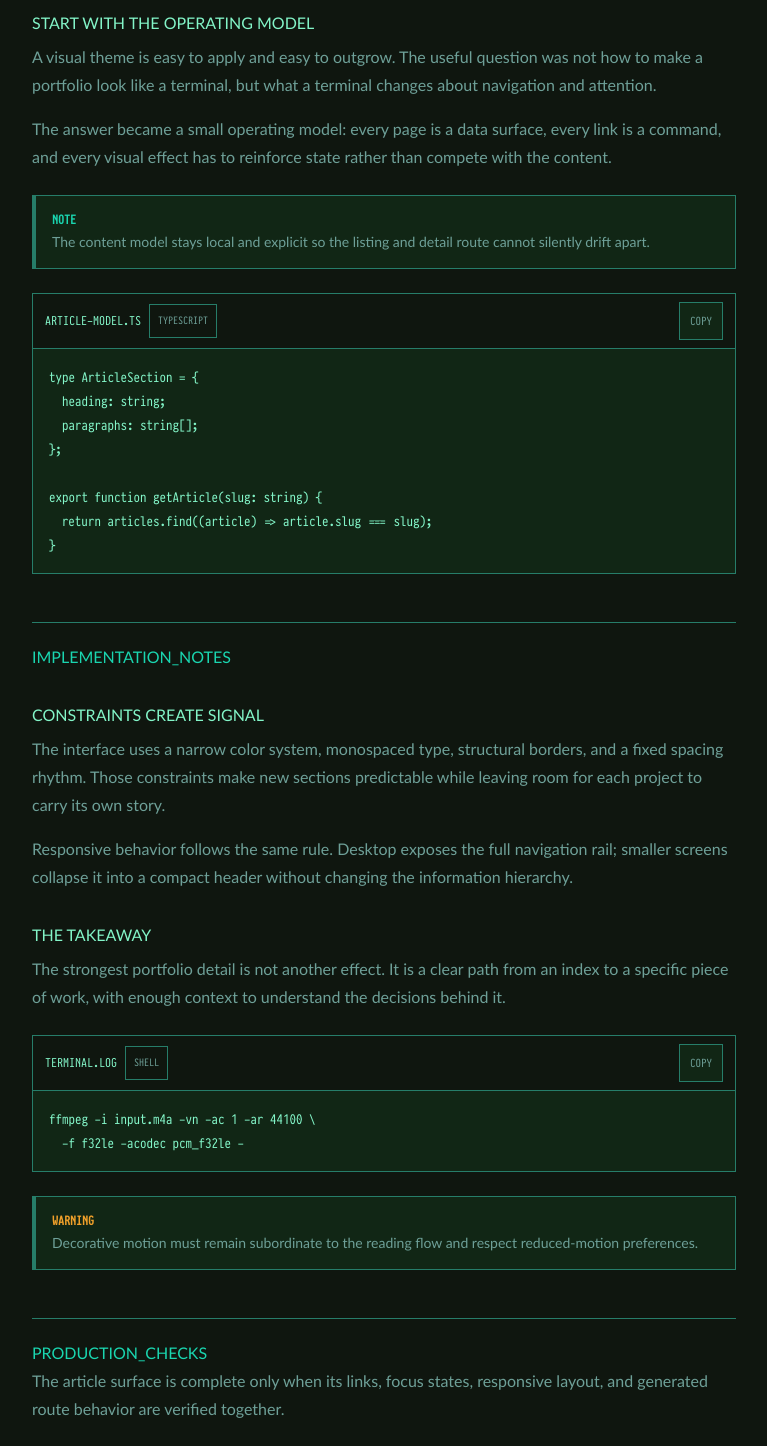
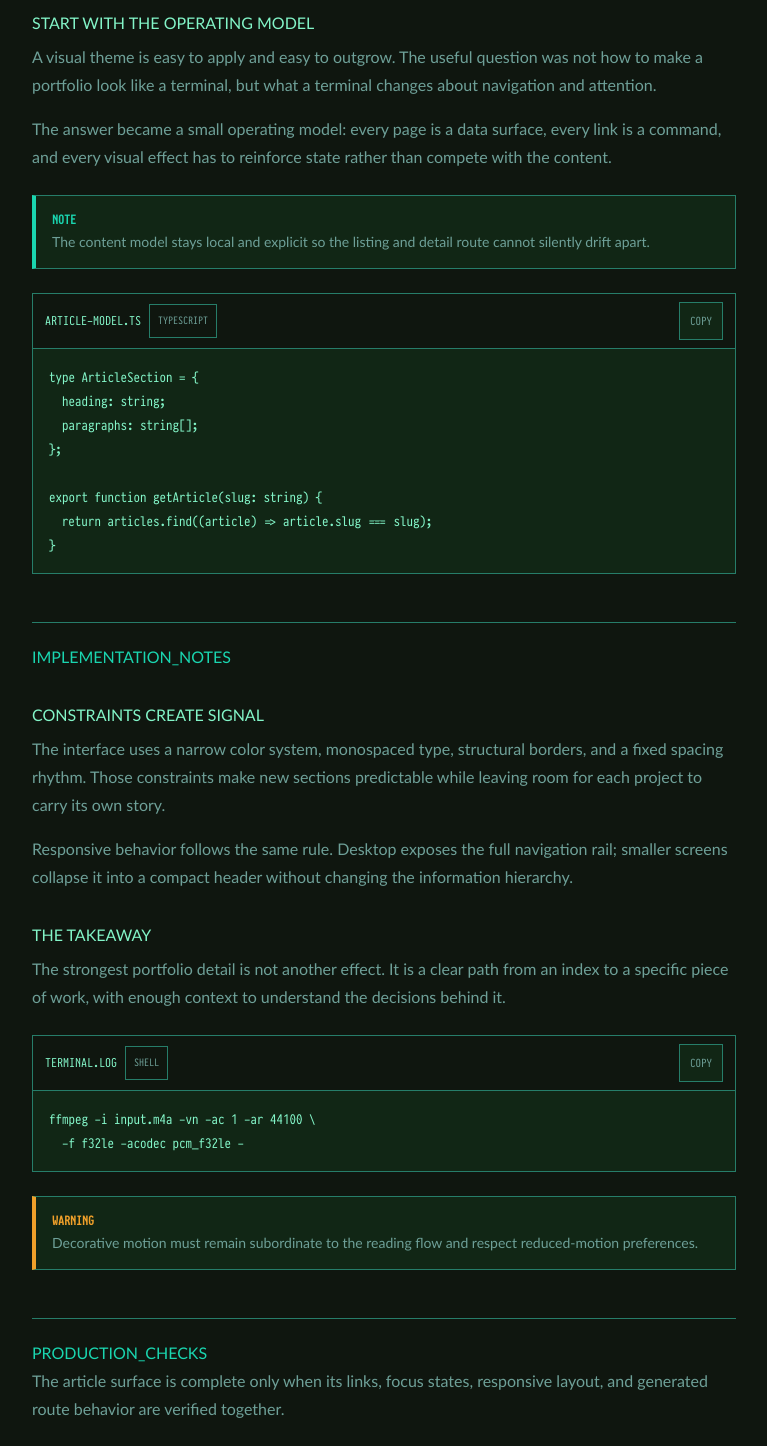
Before and after one commit to ginn1111/maxtrix-portfolio, a Next.js app: page /hub/blog/building-a-matrix-themed-portfolio in a window 1280 px wide. Shown: the part 856-2302 px from the top of the page, without its empty margins (244-1011 px from the left). Built offline with nearby package versions, Linux system fonts and the light colour scheme.

Commit message:
fix: distinguish article callout borders

```diff
--- a/components/blog/article-detail.tsx
+++ b/components/blog/article-detail.tsx
@@ -199,7 +199,7 @@ export function ArticleDetail({ post }: { post: BlogPost }) {
                 {section.paragraphs.map((paragraph) => <p key={paragraph} className="mb-4">{paragraph}</p>)}
               </section>
             ))}
-            <div className="my-6 border border-outline-variant border-l-4 border-l-primary-fixed-dim bg-surface-container-low p-4">
+            <div className="my-6 border border-outline-variant border-l-4 bg-surface-container-low p-4" style={{ borderLeftColor: "var(--accent)" }}>
               <div className="mb-1 font-mono text-xs font-bold uppercase text-primary-fixed-dim">NOTE</div>
               <p className="mb-0 text-sm">The content model stays local and explicit so the listing and detail route cannot silently drift apart.</p>
             </div>
@@ -213,7 +213,7 @@ export function ArticleDetail({ post }: { post: BlogPost }) {
               </section>
             ))}
             <CodeBlock name="terminal.log" language="shell" code={CODE_SNIPPETS.shell} />
-            <div className="my-6 border border-outline-variant border-l-4 border-l-secondary bg-surface-container-low p-4">
+            <div className="my-6 border border-outline-variant border-l-4 bg-surface-container-low p-4" style={{ borderLeftColor: "var(--internal-fg)" }}>
               <div className="mb-1 font-mono text-xs font-bold uppercase text-secondary">WARNING</div>
               <p className="mb-0 text-sm">Decorative motion must remain subordinate to the reading flow and respect reduced-motion preferences.</p>
             </div>
```
